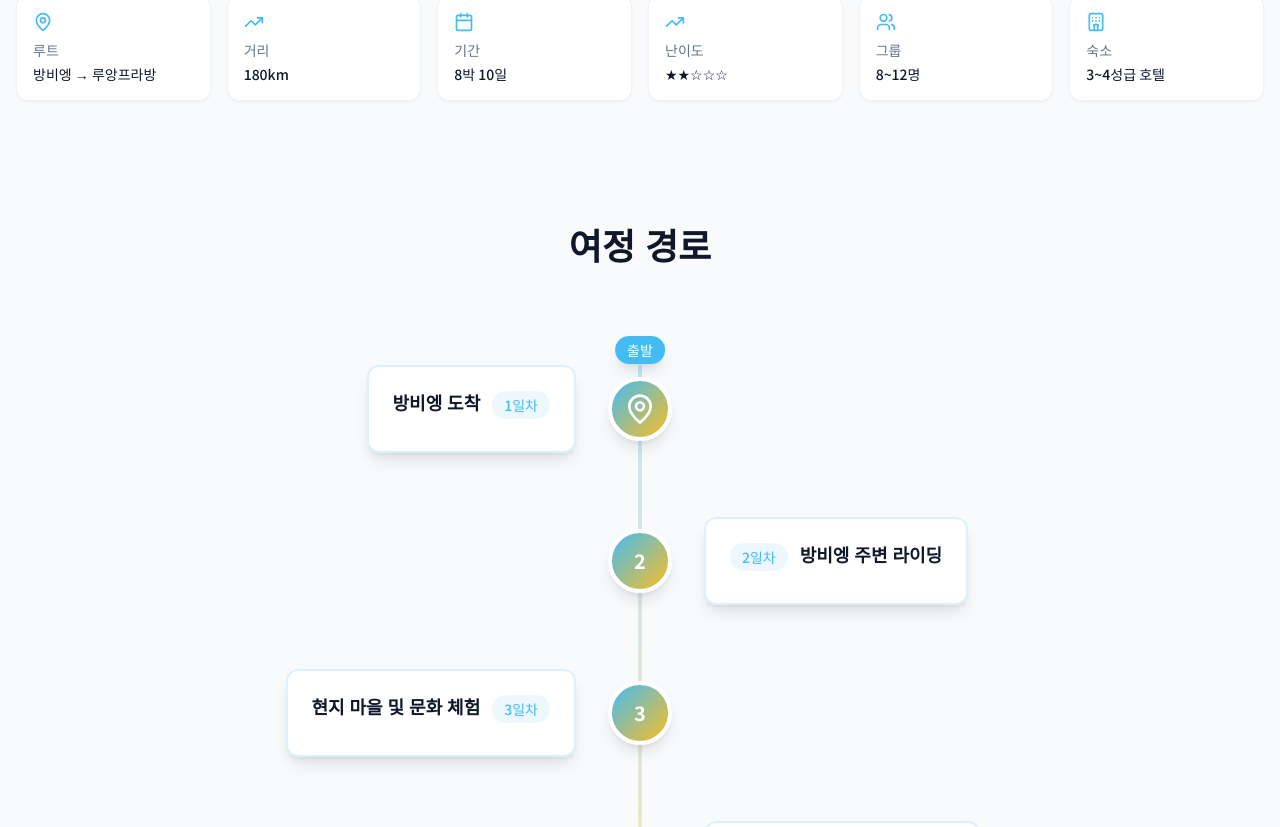
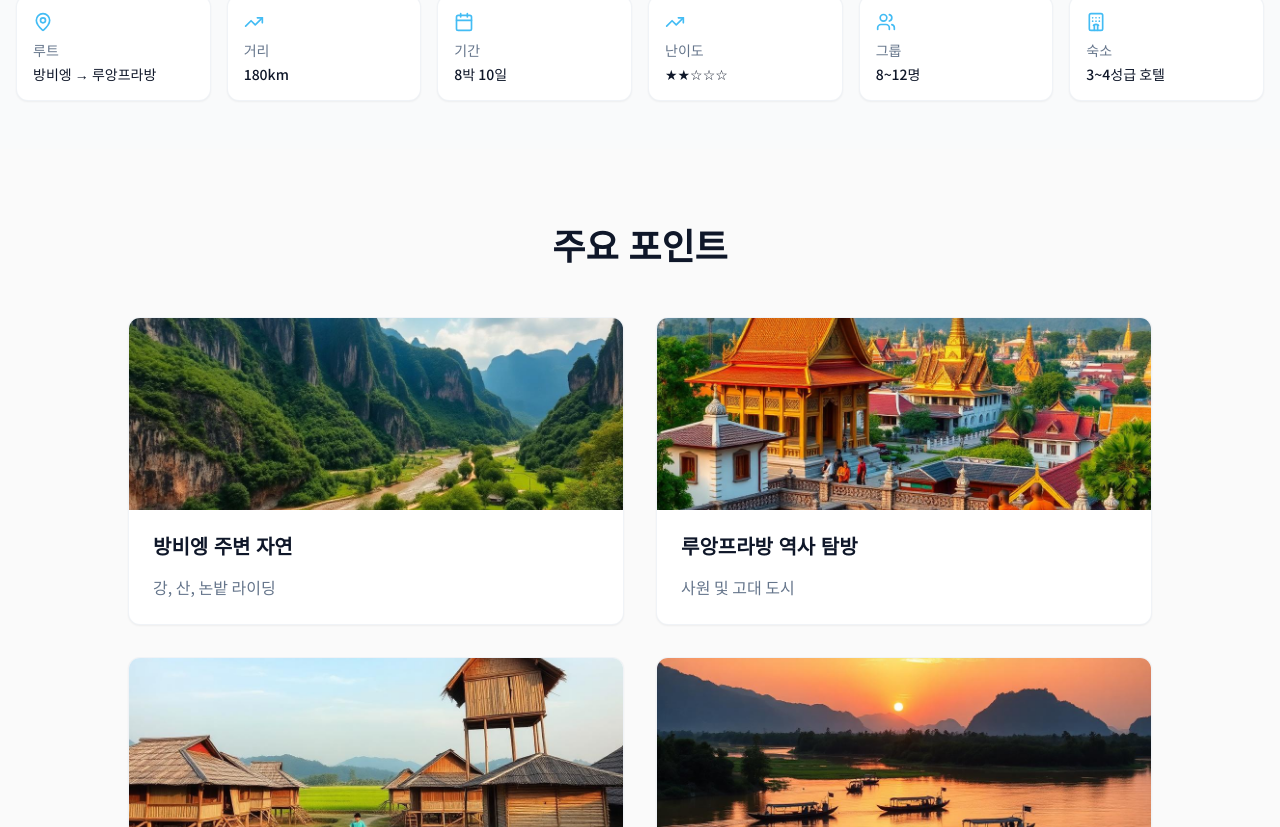
Before and after one commit to flowacademy-web/jancha-road-journeys, a React (Vite) app: page /laos/north in a window 1280 px wide. Shown: the part 553-1380 px from the top of the page. Built offline with nearby package versions, Linux system fonts and the light colour scheme; the HTML template or start-up script is replaced by a standard one.

Commit message:
Remove itinerary from all tours

```diff
--- a/src/pages/courses/LaosNorth.tsx
+++ b/src/pages/courses/LaosNorth.tsx
@@ -1,7 +1,6 @@
 import Navbar from "@/components/Navbar";
 import CourseDetailHero from "@/components/CourseDetailHero";
 import CourseInfo from "@/components/CourseInfo";
-import RouteMap from "@/components/RouteMap";
 import Footer from "@/components/Footer";
 import { Button } from "@/components/ui/button";
 import { Card, CardContent } from "@/components/ui/card";
@@ -66,16 +65,6 @@ const LaosNorth = () => {
         groupSize="8~12명"
         accommodation="3~4성급 호텔"
       />
-
-      {/* Route Map Section */}
-      <section className="py-20 bg-secondary">
-        <div className="container mx-auto px-4">
-          <h2 className="font-serif text-3xl md:text-4xl font-bold text-dark mb-12 text-center">
-            여정 경로
-          </h2>
-          <RouteMap days={itinerary} />
-        </div>
-      </section>
 
       {/* Highlights Section */}
       <section className="py-20 bg-background">
--- a/src/pages/courses/ThailandCentral.tsx
+++ b/src/pages/courses/ThailandCentral.tsx
@@ -1,7 +1,6 @@
 import Navbar from "@/components/Navbar";
 import CourseDetailHero from "@/components/CourseDetailHero";
 import CourseInfo from "@/components/CourseInfo";
-import RouteMap from "@/components/RouteMap";
 import Footer from "@/components/Footer";
 import { Button } from "@/components/ui/button";
 import { Card, CardContent } from "@/components/ui/card";
@@ -66,16 +65,6 @@ const ThailandCentral = () => {
         groupSize="8~12명"
         accommodation="3~4성급 호텔"
       />
-
-      {/* Route Map Section */}
-      <section className="py-20 bg-secondary">
-        <div className="container mx-auto px-4">
-          <h2 className="font-serif text-3xl md:text-4xl font-bold text-dark mb-12 text-center">
-            여정 경로
-          </h2>
-          <RouteMap days={itinerary} />
-        </div>
-      </section>
 
       {/* Highlights Section */}
       <section className="py-20 bg-background">
--- a/src/pages/courses/ThailandMalaysia.tsx
+++ b/src/pages/courses/ThailandMalaysia.tsx
@@ -1,7 +1,6 @@
 import Navbar from "@/components/Navbar";
 import CourseDetailHero from "@/components/CourseDetailHero";
 import CourseInfo from "@/components/CourseInfo";
-import RouteMap from "@/components/RouteMap";
 import Footer from "@/components/Footer";
 import { Button } from "@/components/ui/button";
 import { Card, CardContent } from "@/components/ui/card";
@@ -65,16 +64,6 @@ const ThailandMalaysia = () => {
         groupSize="8~12명"
         accommodation="3~4성급 호텔"
       />
-
-      {/* Route Map Section */}
-      <section className="py-20 bg-secondary">
-        <div className="container mx-auto px-4">
-          <h2 className="font-serif text-3xl md:text-4xl font-bold text-dark mb-12 text-center">
-            여정 경로
-          </h2>
-          <RouteMap days={itinerary} />
-        </div>
-      </section>
 
       {/* Highlights Section */}
       <section className="py-20 bg-background">
--- a/src/pages/courses/ThailandSouth.tsx
+++ b/src/pages/courses/ThailandSouth.tsx
@@ -1,7 +1,6 @@
 import Navbar from "@/components/Navbar";
 import CourseDetailHero from "@/components/CourseDetailHero";
 import CourseInfo from "@/components/CourseInfo";
-import RouteMap from "@/components/RouteMap";
 import Footer from "@/components/Footer";
 import { Button } from "@/components/ui/button";
 import { Card, CardContent } from "@/components/ui/card";
@@ -65,16 +64,6 @@ const ThailandSouth = () => {
         groupSize="8~12명"
         accommodation="3~4성급 호텔"
       />
-
-      {/* Route Map Section */}
-      <section className="py-20 bg-secondary">
-        <div className="container mx-auto px-4">
-          <h2 className="font-serif text-3xl md:text-4xl font-bold text-dark mb-12 text-center">
-            여정 경로
-          </h2>
-          <RouteMap days={itinerary} />
-        </div>
-      </section>
 
       {/* Highlights Section */}
       <section className="py-20 bg-background">
--- a/src/pages/courses/VietnamBeachRoute.tsx
+++ b/src/pages/courses/VietnamBeachRoute.tsx
@@ -1,7 +1,6 @@
 import Navbar from "@/components/Navbar";
 import CourseDetailHero from "@/components/CourseDetailHero";
 import CourseInfo from "@/components/CourseInfo";
-import RouteMap from "@/components/RouteMap";
 import Footer from "@/components/Footer";
 import { Button } from "@/components/ui/button";
 import { Card, CardContent } from "@/components/ui/card";
@@ -89,16 +88,6 @@ const VietnamBeachRoute = () => {
         accommodation="부티크 호텔 4성급"
       />
 
-      {/* Route Map Section */}
-      <section className="py-20 bg-secondary">
-        <div className="container mx-auto px-4">
-          <h2 className="font-serif text-3xl md:text-4xl font-bold text-dark mb-12 text-center">
-            여정 경로
-          </h2>
-          <RouteMap days={itinerary} />
-        </div>
-      </section>
-
       {/* Highlights Section */}
       <section className="py-20 bg-background">
         <div className="container mx-auto px-4">
--- a/src/pages/courses/VietnamHaGiang.tsx
+++ b/src/pages/courses/VietnamHaGiang.tsx
@@ -1,7 +1,6 @@
 import Navbar from "@/components/Navbar";
 import CourseDetailHero from "@/components/CourseDetailHero";
 import CourseInfo from "@/components/CourseInfo";
-import RouteMap from "@/components/RouteMap";
 import Footer from "@/components/Footer";
 import { Button } from "@/components/ui/button";
 import { Card, CardContent } from "@/components/ui/card";
@@ -68,16 +67,6 @@ const VietnamHaGiang = () => {
         groupSize="8~12명"
         accommodation="현지 호텔 3~4성급"
       />
-
-      {/* Route Map Section */}
-      <section className="py-20 bg-secondary">
-        <div className="container mx-auto px-4">
-          <h2 className="font-serif text-3xl md:text-4xl font-bold text-dark mb-12 text-center">
-            여정 경로
-          </h2>
-          <RouteMap days={itinerary} />
-        </div>
-      </section>
 
       {/* Highlights Section */}
       <section className="py-20 bg-background">
--- a/src/pages/courses/VietnamHaiVan.tsx
+++ b/src/pages/courses/VietnamHaiVan.tsx
@@ -1,7 +1,6 @@
 import Navbar from "@/components/Navbar";
 import CourseDetailHero from "@/components/CourseDetailHero";
 import CourseInfo from "@/components/CourseInfo";
-import RouteMap from "@/components/RouteMap";
 import Footer from "@/components/Footer";
 import { Button } from "@/components/ui/button";
 import { Card, CardContent } from "@/components/ui/card";
@@ -66,16 +65,6 @@ const VietnamHaiVan = () => {
         groupSize="8~12명"
         accommodation="3~4성급 호텔"
       />
-
-      {/* Route Map Section */}
-      <section className="py-20 bg-secondary">
-        <div className="container mx-auto px-4">
-          <h2 className="font-serif text-3xl md:text-4xl font-bold text-dark mb-12 text-center">
-            여정 경로
-          </h2>
-          <RouteMap days={itinerary} />
-        </div>
-      </section>
 
       {/* Highlights Section */}
       <section className="py-20 bg-background">
```
